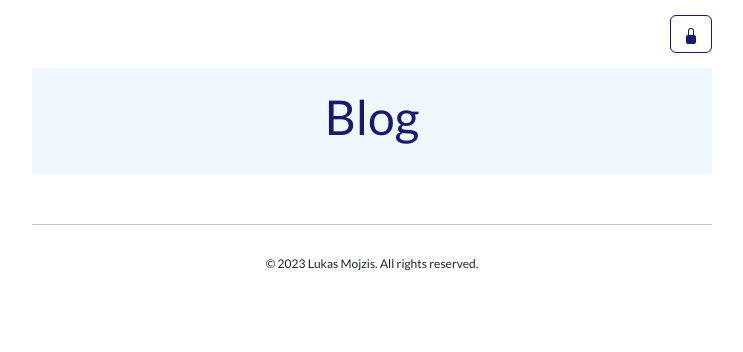
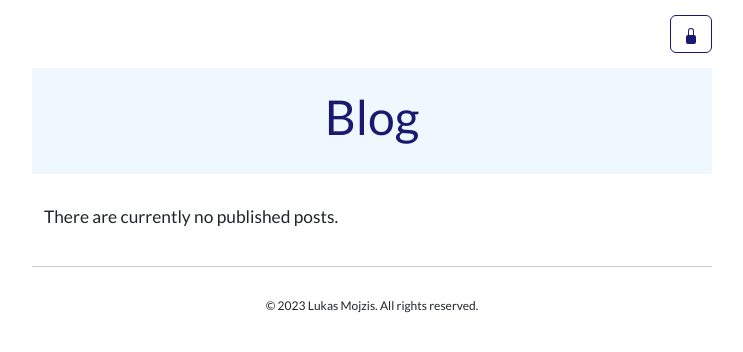
Before and after one commit to lukas-mojzis/blog, a Django app: page / in a window 1280 px wide. Shown: the top 352 px of the page, without its empty margins (268-1011 px from the left). Run offline with Django 4.2, Linux system fonts and the light colour scheme; data that the repository does not hold is empty.

Commit message:
Added empty post list text, changed CSS ID

```diff
--- a/blog/static/css/blog.css
+++ b/blog/static/css/blog.css
@@ -183,6 +183,6 @@ hr {
     margin: 20px 0px 20px 0px;
 }
 
-#empty-drafts {
+#empty-posts {
     font-size: 13pt;
 }
--- a/blog/templates/blog/post_draft_list.html
+++ b/blog/templates/blog/post_draft_list.html
@@ -18,6 +18,6 @@ Drafts – Blog
             {% endif %}
         </article>
     {% empty %}
-        <p id="empty-drafts">There are currently no unpublished drafts.</p>
+        <p id="empty-posts">There are currently no unpublished drafts.</p>
     {% endfor %}
 {% endblock %}
--- a/blog/templates/blog/post_list.html
+++ b/blog/templates/blog/post_list.html
@@ -18,5 +18,7 @@ Home – Blog
                 <hr>
             {% endif %}
         </article>
+    {% empty %}
+        <p id="empty-posts">There are currently no published posts.</p>
     {% endfor %}
 {% endblock %}
```
